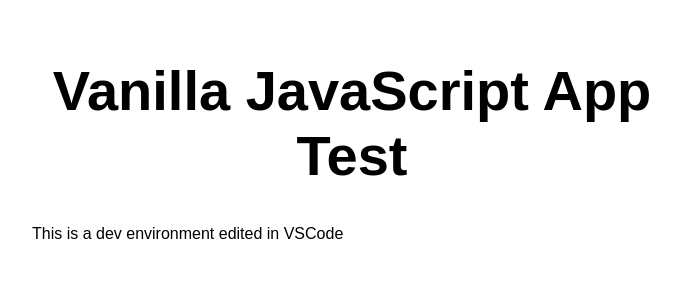
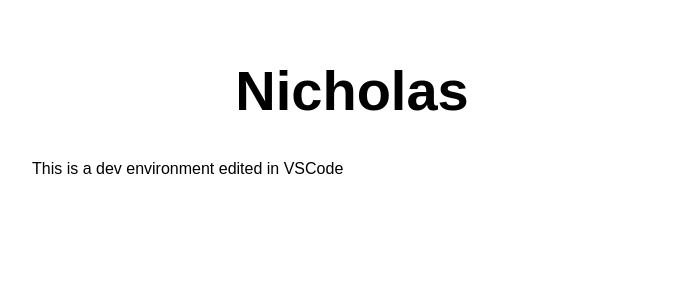
Before and after one commit to mkulman/my-first-static-web-app, a website: page src/index.html in a window 1280 px wide. Shown: the whole page, without its empty margins (288-968 px from the left). Drawn offline with Linux system fonts and the light colour scheme.

Commit message:
changes to title

```diff
--- a/src/index.html
+++ b/src/index.html
@@ -10,7 +10,7 @@
 
 <body>
   <main>
-    <h1>Vanilla JavaScript App Test</h1>
+    <h1>Nicholas</h1>
     <p>This is a dev environment edited in VSCode</p>
   </main>
 </body>
```
